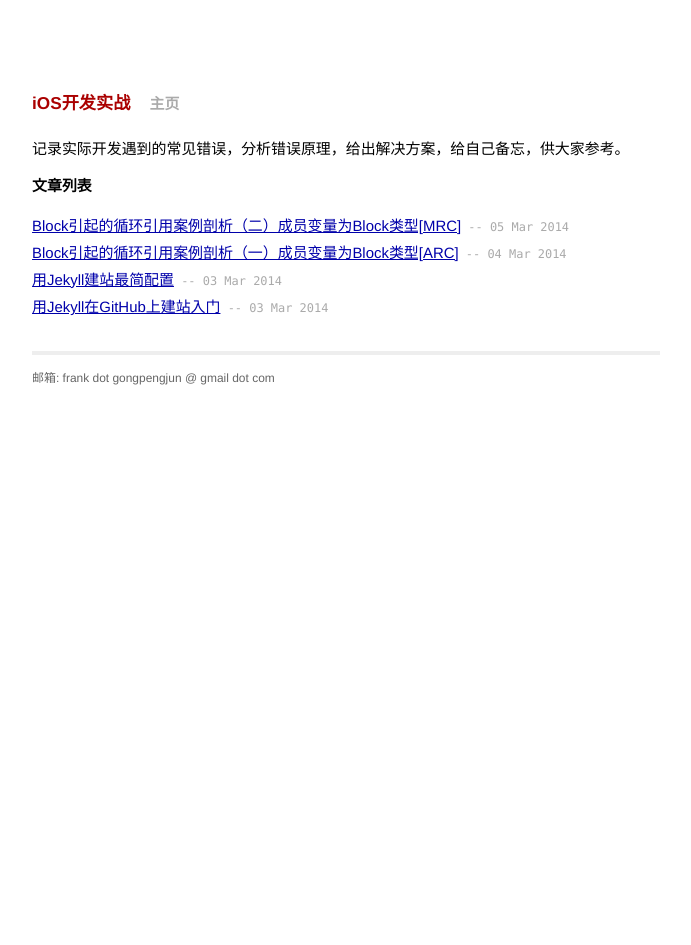
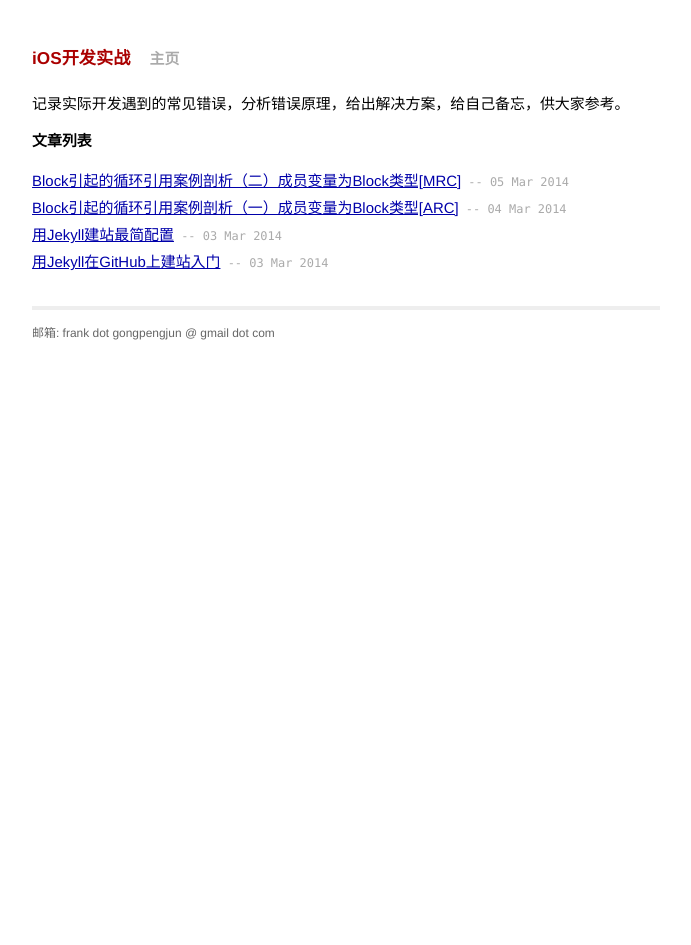
Before and after one commit to gongpengjun/gongpengjun.github.io, a Jekyll site: the page built from index.html, in a window 1280 px wide. Shown: the whole page, without its empty margins (294-985 px from the left). Built offline with Jekyll 4.4.1, drawn with Linux system fonts in a browser that asks for light colours; Markdown is read by kramdown in place of the engine named in the settings; after the commit the page ends 915 px from its top, so only the background shows below that.

Commit message:
调整网站名上部的空白区高度

```diff
--- a/css/main.css
+++ b/css/main.css
@@ -69,9 +69,9 @@ a:visited { color: #a0a; }
 @media only screen and (min-width: 481px) {
   .site {
     font-size: 115%;
-    margin: 3em auto 2em;
+    margin: 1em auto;
     width: 42em;
-    padding: 2em;
+    padding: 1em;
   }
 }
 
```
